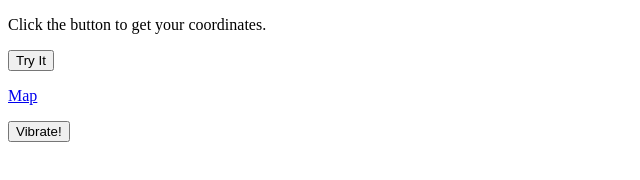
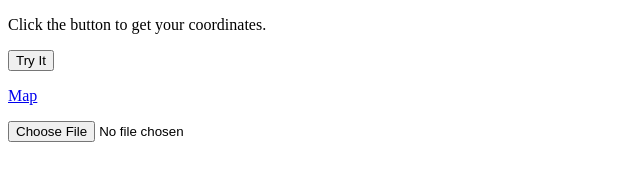
Before and after one commit to Jamie228/Jamie228.github.io, a plain HTML site: page index.html in a window 1280 px wide. Shown: the whole page, without its empty margins (0-640 px from the left). Drawn offline with Linux system fonts and the light colour scheme.

Commit message:
Camera test

```diff
--- a/index.html
+++ b/index.html
@@ -34,12 +34,7 @@
     </script>
 
     <p><a href="map.html">Map</a></p>
-    <button onclick="vibrate()">Vibrate!</button>
 
-    <script>
-        function vibrate() {
-            navigator.vibrate([200,30,200,30]);
-        }
-    </script>
+    <input type="file" accept="image/*" capture="environment">
   </body>
 </html>
```
